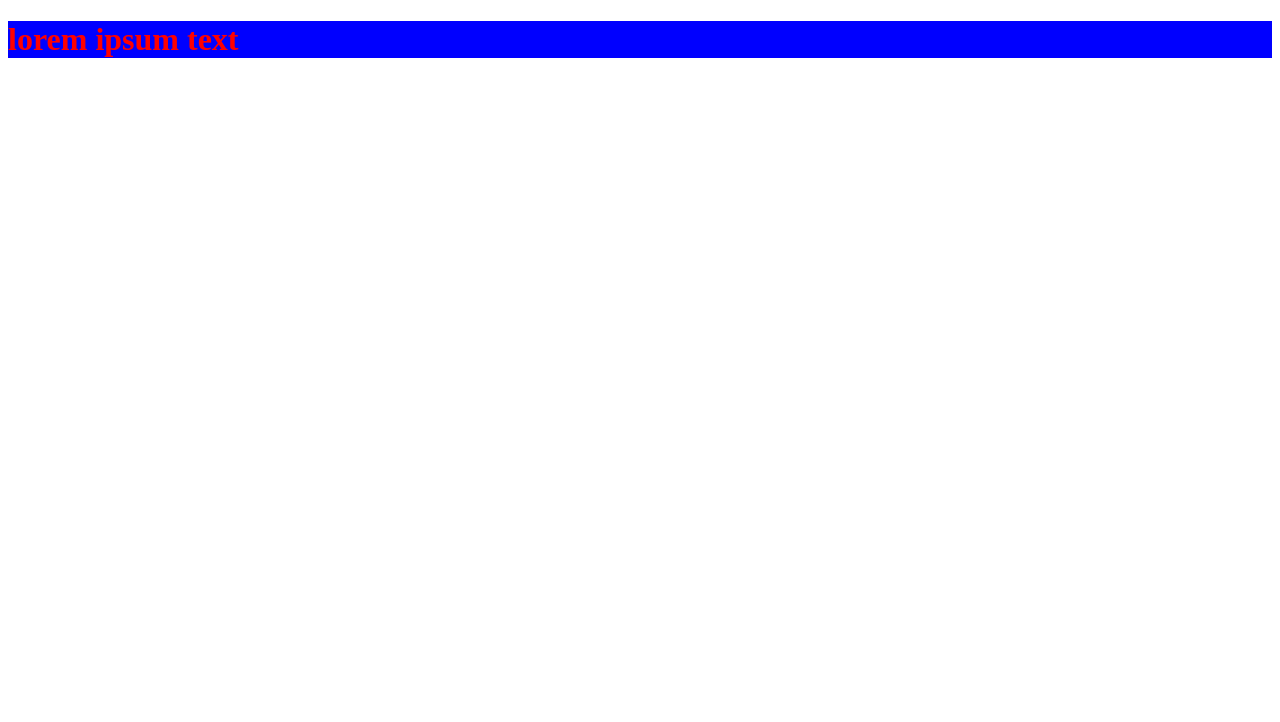
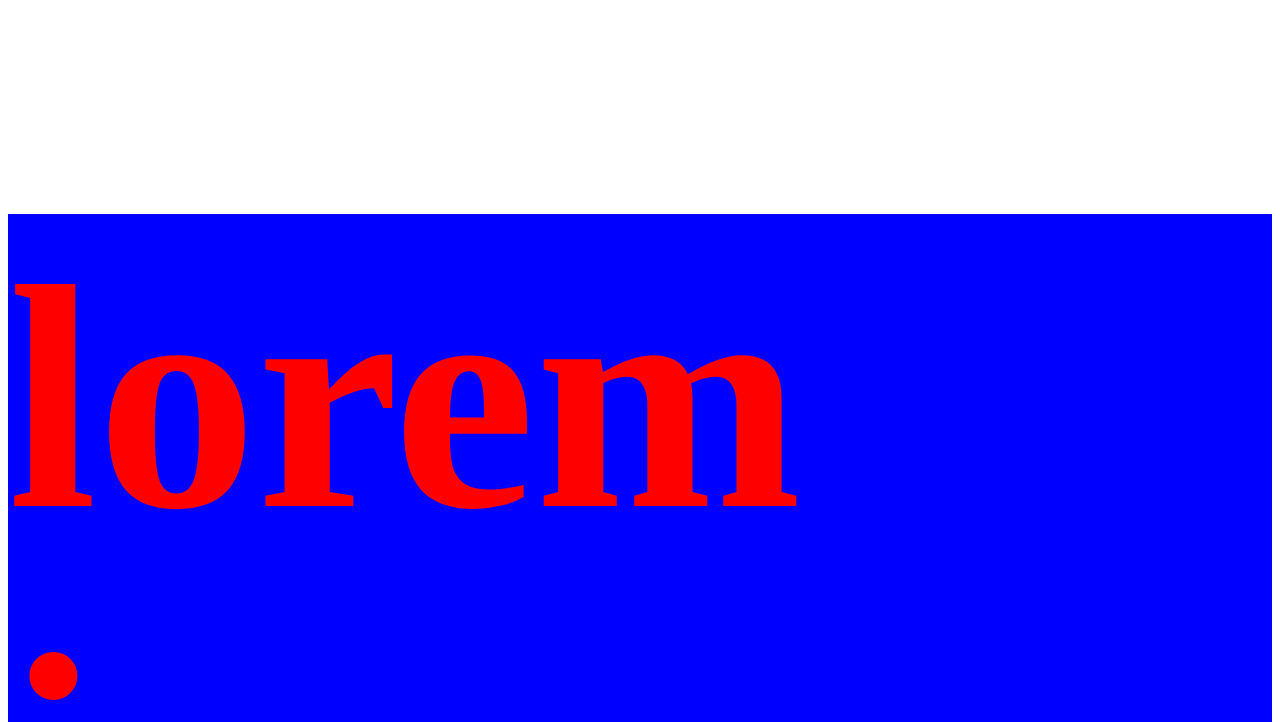
Before and after one commit to omang-morekar/learn, a plain HTML site: page index.html in a window 1280 px wide. Shown: the top 722 px of the page. Drawn offline with Linux system fonts and the light colour scheme.

Commit message:
updated font-size

```diff
--- a/style.css
+++ b/style.css
@@ -1,4 +1,5 @@
 h1 {
   color: red;
   background: blue;
+  font-size: 20rem;
 }
```
